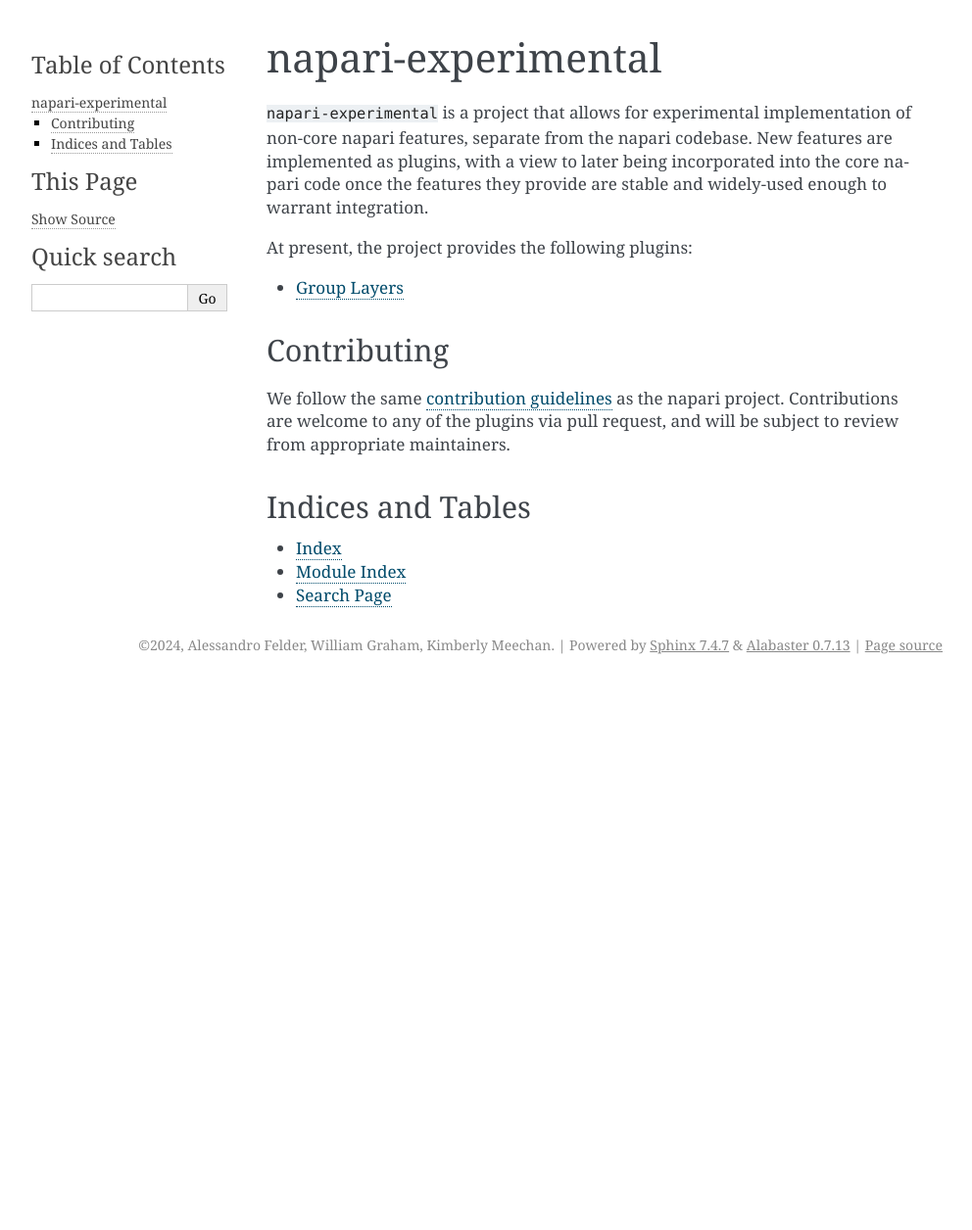
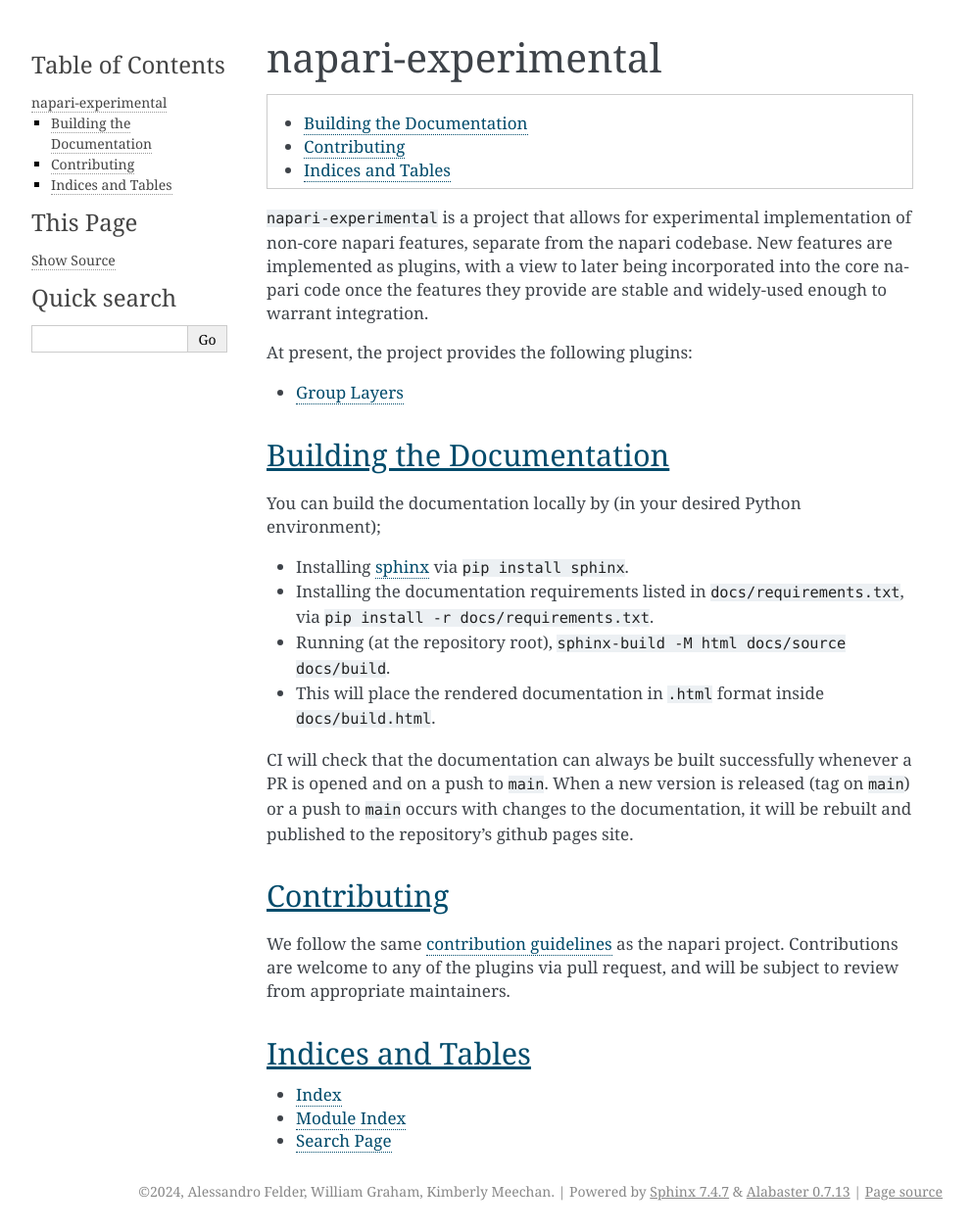
Before and after one commit to brainglobe/napari-experimental, a Sphinx documentation site: the page built from docs/source/index.md, in a window 1280 px wide. Shown: the whole page at 98% size, without its empty margins (148-1140 px from the left). Built offline with Sphinx 7.4.7, drawn with Linux system fonts in a browser that asks for light colours; before the commit the page ends 900 px from its top, so only the background shows below that.

Commit message:
Add building the docs section

````diff
--- a/docs/source/index.md
+++ b/docs/source/index.md
@@ -1,11 +1,9 @@
 # napari-experimental
 
-```{toctree}
+```{contents}
 ---
-maxdepth: 2
-caption: Contents
+local:
 ---
-
 ```
 
 `napari-experimental` is a project that allows for experimental implementation of non-core napari features, separate from the napari codebase.
@@ -21,6 +19,18 @@
 group_layers/index
 ```
 
+## Building the Documentation
+
+You can build the documentation locally by (in your desired Python environment);
+
+- Installing [sphinx](https://www.sphinx-doc.org/en/master/) via `pip install sphinx`.
+- Installing the documentation requirements listed in `docs/requirements.txt`, via `pip install -r docs/requirements.txt`.
+- Running (at the repository root), `sphinx-build -M html docs/source docs/build`.
+- This will place the rendered documentation in `.html` format inside `docs/build.html`.
+
+CI will check that the documentation can always be built successfully whenever a PR is opened and on a push to `main`.
+When a new version is released (tag on `main`) or a push to `main` occurs with changes to the documentation, it will be rebuilt and published to the repository's github pages site.
+
 ## Contributing
 
 We follow the same [contribution guidelines](https://napari.org/stable/developers/index.html) as the napari project.
````
